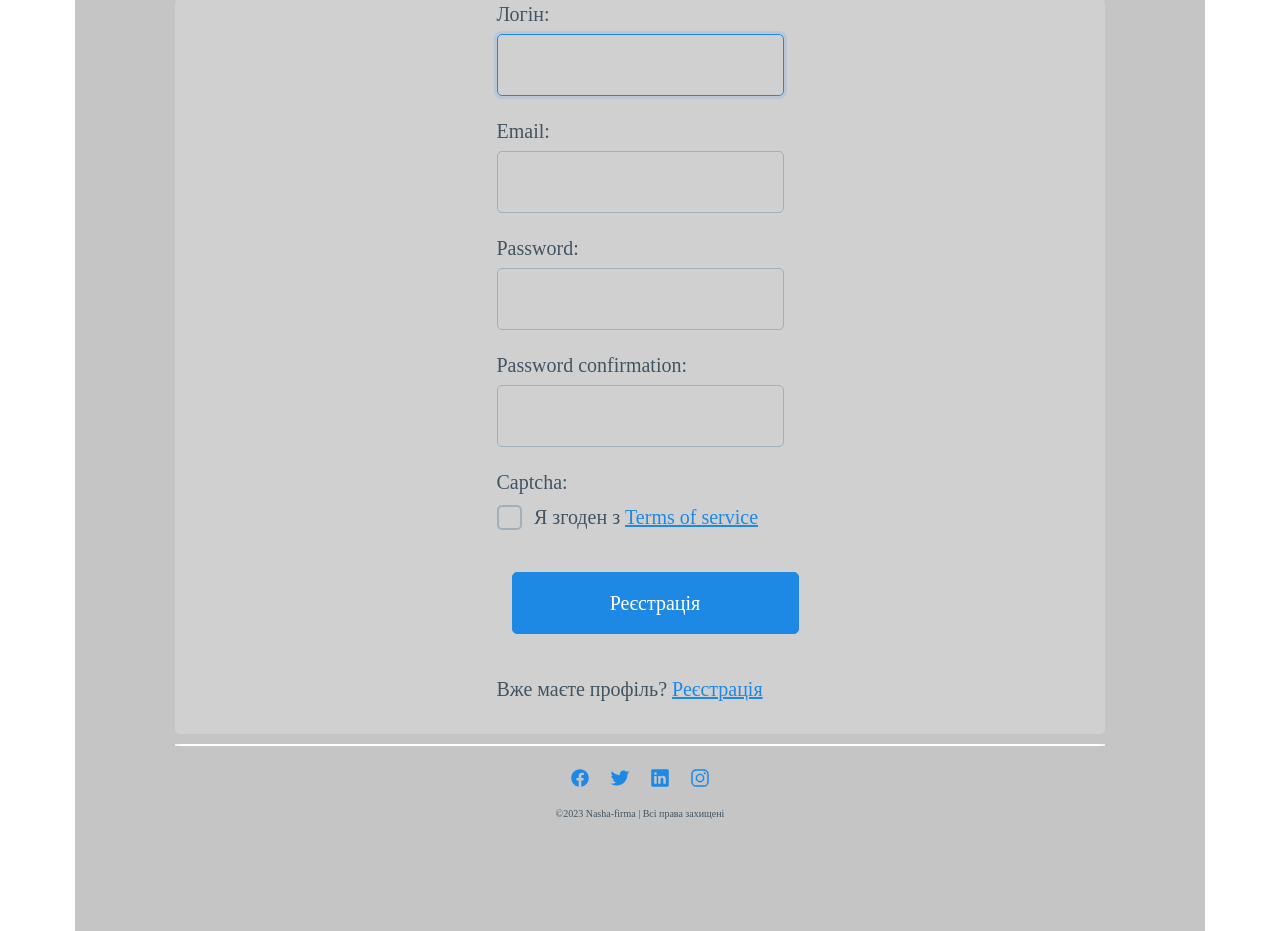
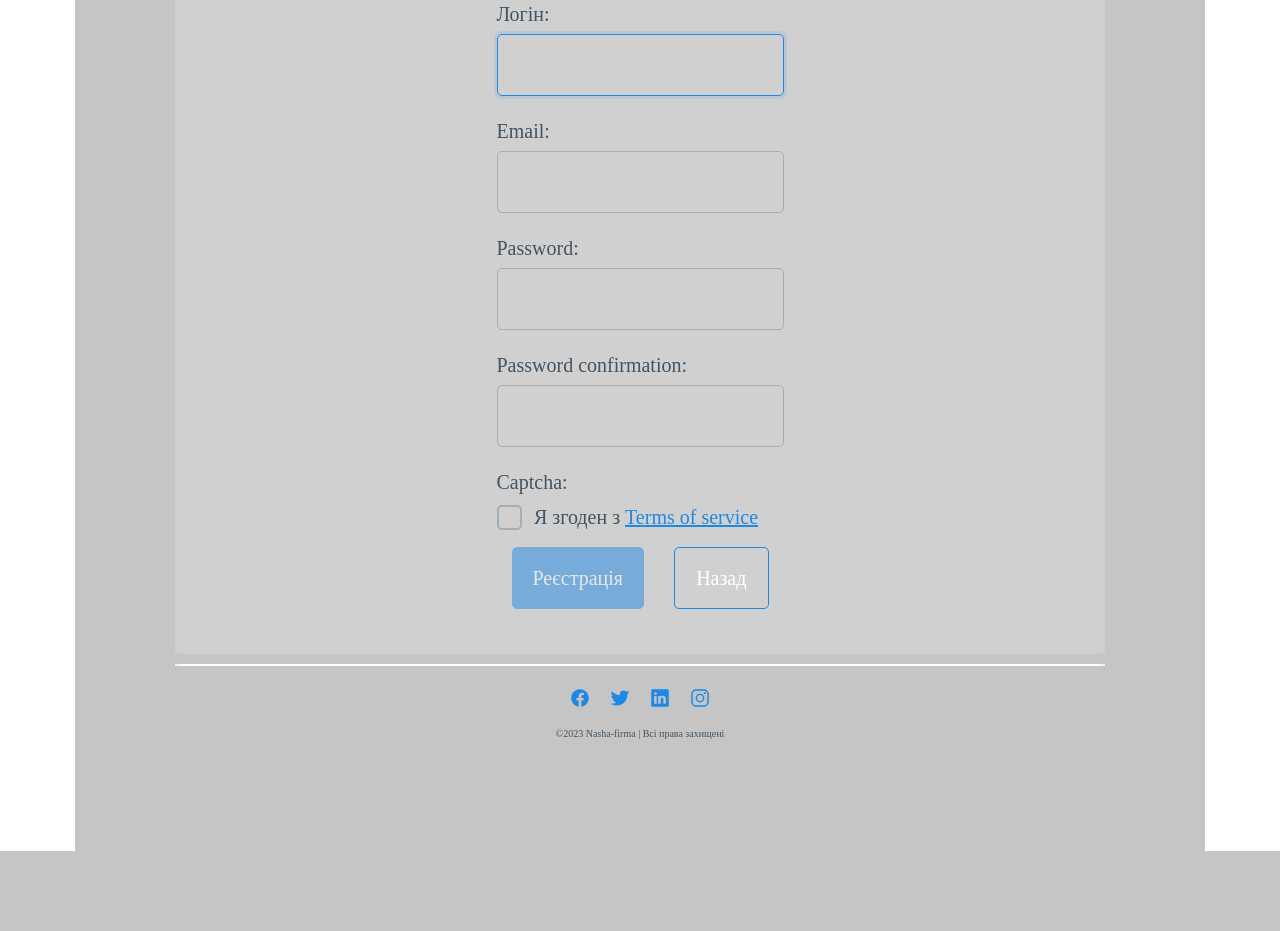
Before and after one commit to VadimTrubay/django_progect_nashafirma, a Django app: page /users/register/ in a window 1280 px wide. Shown: the part 396-1327 px from the top of the page. After the commit the page ends 1247 px from the top, so only its background shows below. Run offline with Django 4.2, Linux system fonts and the light colour scheme.

Commit message:
Update register.html

```diff
--- a/nashafirma/templates/users/register.html
+++ b/nashafirma/templates/users/register.html
@@ -9,20 +9,29 @@
         <div class="form-error">{{ f.errors }}</div>
         {% endfor %}
         <div class="">
-            <input class="form-check-input me-2" type="checkbox" value="" id="form2Example3cg" />
-            <label class="form-check-label" for="form2Example3cg">
+            <input class="form-check-input me-2" type="checkbox" value="" id="checkbox" />
+            <label class="form-check-label" for="checkbox">
                 Я згоден з <a href="{% url 'terms' %}" class="text-body"><u>Terms of service</u></a>
             </label>
         </div>
-        <br>
-        <div class="d-flex justify-content-center">
-            <button class="button btn btn-success btn-block btn-lg gradient-custom-4 text-body">Реєстрація</button>
+        <div class="btn-container">
+            <button type="submit" class="button button-save" id="registrationBtn"
+                disabled>Реєстрація</button>
+            <button type="reset" class="button button-back" onclick="history.back()">Назад</button>
         </div>
-        <br>
-        <p class="text-center text-muted mt-3 mb-0">Вже маєте профіль?
-            <a href="{% url 'login' %}" class="fw-bold text-body"><u>Реєстрація</u></a>
-        </p>
+        <!-- <p class="text-center text-muted mt-3 mb-0">Вже маєте профіль?
+            <a href="{% url 'login' %}" class="fw-bold text-body"><u>Авторизація</u></a>
+        </p> -->
     </form>
 </div>
 
+<script>
+    const checkbox = document.getElementById('checkbox');
+    const registrationBtn = document.getElementById('registrationBtn');
+
+    checkbox.addEventListener('change', function () {
+        registrationBtn.disabled = !this.checked;
+    });
+</script>
+
 {% endblock %}
```
